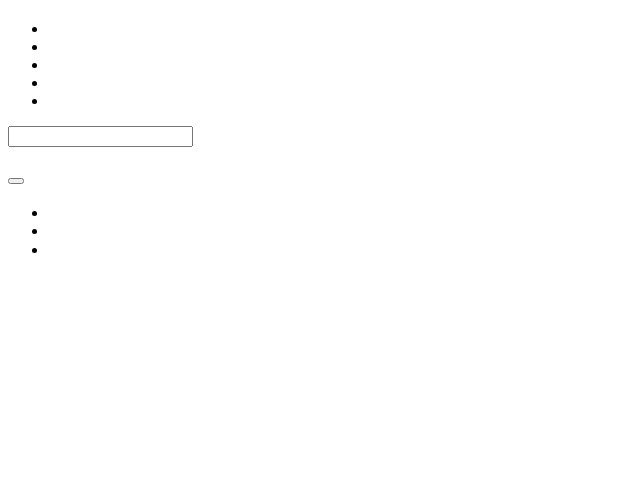
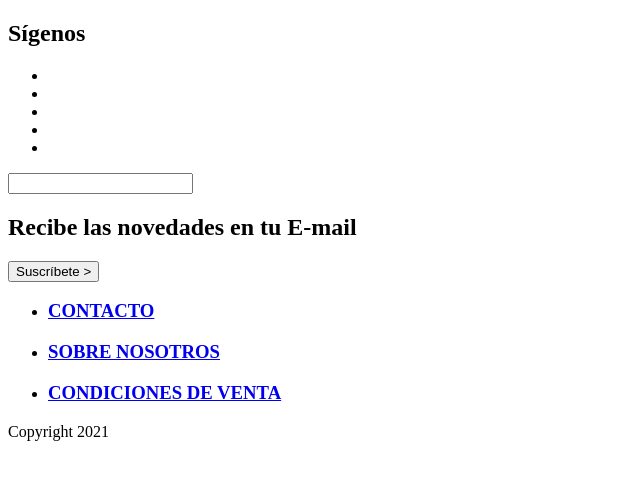
Before and after one commit to keexs/202201-W01CHWE-Silvia-David, a website: page index.html in a window 1280 px wide. Shown: the whole page, without its empty margins (0-640 px from the left). Drawn offline with Linux system fonts and the light colour scheme.

Commit message:
Add text to footer

```diff
--- a/index.html
+++ b/index.html
@@ -9,7 +9,7 @@
   <body>
     <footer class="footer">
       <section class="socialmedia">
-        <h1 class="socialmedia__title"></h1>
+        <h1 class="socialmedia__title">Sígenos</h1>
         <ul class="socialmedia__icon-list">
           <li>
             <a href="#"><i></i></a>
@@ -32,29 +32,29 @@
         <div class="formulario__input">
           <label for=""></label><input type="text" name="" id="" />
         </div>
-        <h2 class="formulario__check"></h2>
-        <button class="formulario__button"></button>
+        <h2 class="formulario__check">Recibe las novedades en tu E-mail</h2>
+        <button class="formulario__button">Suscríbete ></button>
       </section>
       <section class="contacto">
         <ul class="contacto__list">
           <li>
             <a href="#">
-              <h3></h3>
+              <h3>CONTACTO</h3>
             </a>
           </li>
           <li>
             <a href="#">
-              <h3></h3>
+              <h3>SOBRE NOSOTROS</h3>
             </a>
           </li>
           <li>
             <a href="#">
-              <h3></h3>
+              <h3>CONDICIONES DE VENTA</h3>
             </a>
           </li>
         </ul>
       </section>
-      <section class="footerbar"></section>
+      <section class="footerbar">Copyright 2021</section>
     </footer>
   </body>
 </html>
```
